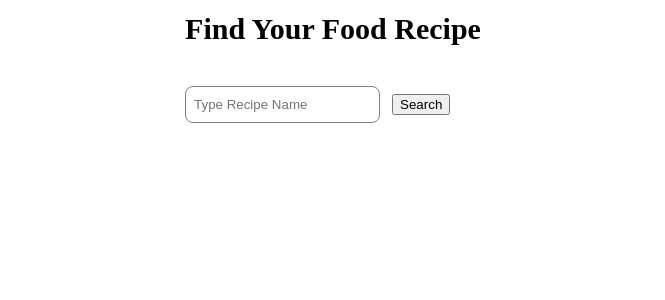
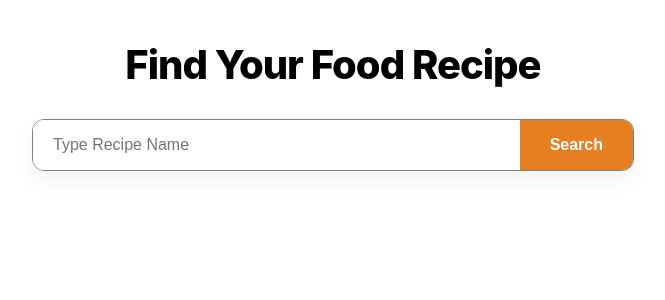
Before and after one commit to pranav-dhole/react-projects, a React (Vite) app: page / in a window 1280 px wide. Shown: the top 300 px of the page, without its empty margins (307-972 px from the left). Built offline with nearby package versions, Linux system fonts and the light colour scheme.

Commit message:
added ai assisted styling

```diff
--- a/src/components/11_food_recipe/foodRecipe.css
+++ b/src/components/11_food_recipe/foodRecipe.css
@@ -1,21 +1,158 @@
-.recipe-container {
-  max-width: 1200px;
-  box-sizing: border-box;
-  margin-block: 12px;
+:root {
+  --primary: #2d3436;
+  --accent: #e67e22;
+  --bg: #f9f9f9;
+  --white: #ffffff;
+  --shadow: 0 10px 20px rgba(0, 0, 0, 0.05);
 }
 
+.recipe-container {
+  max-width: 1100px;
+  margin: 40px auto;
+  padding: 0 20px;
+  font-family:
+    "Inter",
+    -apple-system,
+    sans-serif;
+  color: var(--primary);
+}
+
+.recipe-container h1 {
+  font-size: 2.5rem;
+  font-weight: 800;
+  margin-bottom: 30px;
+  text-align: center;
+  letter-spacing: -1px;
+}
+
+.recipe-container .err-msg {
+  font-size: 2rem;
+  font-weight: 800;
+  margin-bottom: 30px;
+  text-align: center;
+}
+
+/* Elegant Search Bar */
 .recipe-input-container {
   display: flex;
-  gap: 12px;
-  align-items: center;
+  max-width: 600px;
+  margin: 0 auto 50px auto;
+  gap: 0; /* Merging input and button for a sleek look */
+  box-shadow: var(--shadow);
+  border-radius: 12px;
+  overflow: hidden;
+  border: 1px gray solid;
 }
 
 .recipe-input-container input {
-  padding: 10px 8px;
-  border-radius: 8px;
-  border: 1px gray solid;
+  flex: 1;
+  padding: 16px 20px;
+  border: none;
+  outline: none;
+  font-size: 1rem;
+  width: 100vw;
 }
 
-button {
+.recipe-input-container button {
+  background-color: var(--accent);
+  color: white;
+  border: none;
+  padding: 0 30px;
+  font-weight: 600;
+  cursor: pointer;
+  transition: background 0.3s ease;
   margin: 0;
+  font-size: 16px;
 }
+
+.recipe-input-container button:hover {
+  background-color: #d35400;
+}
+
+/* Grid Layout */
+.meals-grid {
+  display: grid;
+  grid-template-columns: repeat(2, minmax(0, 1fr));
+  gap: 30px;
+  max-width: 100%;
+  box-sizing: border-box;
+}
+
+/* Professional Card Styling */
+.card-container {
+  background: var(--white);
+  border-radius: 20px;
+  overflow: hidden;
+  display: flex;
+  flex-direction: column;
+  width: 100%;
+  height: 100%;
+  transition:
+    transform 0.3s ease,
+    box-shadow 0.3s ease;
+  border: 1px solid #eee;
+  box-shadow: var(--shadow);
+  cursor: pointer;
+  overflow: hidden;
+}
+
+.card-container:hover {
+  transform: translateY(-5px);
+  box-shadow: 0 15px 30px rgba(0, 0, 0, 0.1);
+}
+
+.card-header {
+  padding: 20px;
+  background: #fff;
+}
+
+.card-header h3 {
+  margin: 0;
+  font-size: 1.4rem;
+  color: var(--primary);
+  white-space: nowrap;
+  overflow: hidden;
+  text-overflow: ellipsis;
+}
+
+.region-tag {
+  display: inline-block;
+  background: #f0f0f0;
+  padding: 4px 12px;
+  border-radius: 20px;
+  font-size: 0.8rem;
+  margin-top: 8px;
+  color: #666;
+}
+
+/* Image styling */
+.meal-img {
+  width: 100%;
+  height: 250px;
+  object-fit: cover;
+  aspect-ratio: 16/9;
+}
+
+.card-body {
+  padding: 20px;
+}
+
+.card-body ol {
+  padding-left: 20px;
+  color: #555;
+  font-size: 0.95rem;
+  line-height: 1.6;
+  max-height: 200px;
+  overflow-y: auto;
+}
+
+/* Responsive */
+@media (max-width: 850px) {
+  .meals-grid {
+    grid-template-columns: 1fr;
+  }
+
+  .recipe-container h1 {
+    font-size: 1.8rem;
+  }
+}
```
